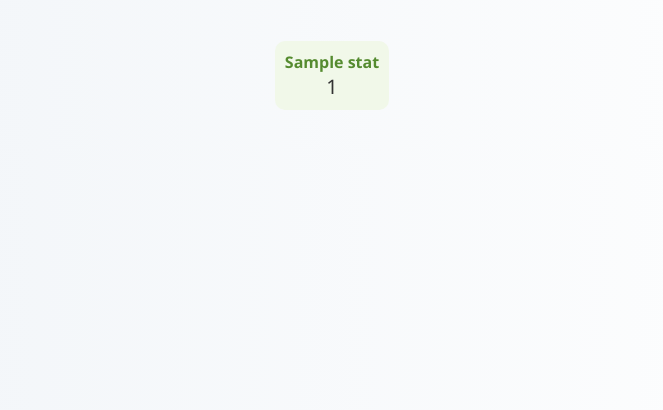
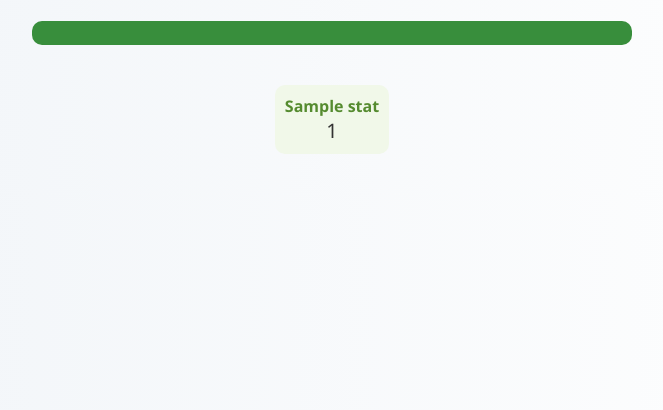
Before and after one commit to uriya222972/sms-auto-bot, a Flask app: template templates/view.html in a window 1280 px wide. Shown: the part 171-581 px from the top of the page, without its empty margins (308-971 px from the left). Run offline with Flask 3, Linux system fonts and the light colour scheme; the template is opened without the code that fills it: most values are stand-ins (such as "Sample title", 1, 10 or a date in 2020).

Commit message:
Update view.html

```diff
--- a/templates/view.html
+++ b/templates/view.html
@@ -42,14 +42,45 @@
       pointer-events: none;
       z-index: 9999;
     }
+    .progress-bar {
+      height: 24px;
+      background: #c8e6c9;
+      border-radius: 10px;
+      overflow: hidden;
+      margin-top: 20px;
+      width: 80%;
+      max-width: 600px;
+    }
+    .progress-bar-inner {
+      height: 100%;
+      background: #388e3c;
+      color: #fff;
+      text-align: center;
+      line-height: 24px;
+      transition: width 0.3s;
+    }
   </style>
 </head>
 <body>
   <div class="number-display">
     <img src="/static/arrow-chart.png" alt="chart">
-    <span>₪ {{ "{:,}".format(total_sent * 1) }}</span>
+    <span>{{ total_sent }}</span>
   </div>
   <div class="label">סה"כ שיחות שבוצעו</div>
+
+  <div class="progress-bar">
+    <div class="progress-bar-inner" style="width: {{ total_sent / target_goal * 100 if target_goal else 0 }}%">
+      {{ total_sent }} / {{ target_goal }}
+    </div>
+  </div>
+
+  {% if bonus_active %}
+  <div class="progress-bar" style="background: #ffe0b2;">
+    <div class="progress-bar-inner" style="background: #fb8c00; width: {{ total_sent / bonus_goal * 100 if bonus_goal else 0 }}%">
+      🎁 {{ total_sent }} / {{ bonus_goal }}
+    </div>
+  </div>
+  {% endif %}
 
   <div class="stats-boxes" style="display: flex; flex-wrap: wrap; gap: 10px; margin-top: 40px; max-width: 800px;">
     {% for label, count in stats.items() %}
@@ -61,12 +92,13 @@
   </div>
 
   {% if total_sent >= target_goal %}
-  <canvas class="confetti"></canvas>
-  <script src="https://cdn.jsdelivr.net/npm/confetti-js@0.0.18/dist/index.min.js"></script>
+  <script src="https://cdn.jsdelivr.net/npm/canvas-confetti@1.5.1/dist/confetti.browser.min.js"></script>
   <script>
-    const confettiSettings = { target: 'canvas.confetti', max: 150, size: 1.2 };
-    const confetti = new ConfettiGenerator(confettiSettings);
-    confetti.render();
+    setTimeout(() => {
+      for (let i = 0; i < 5; i++) {
+        confetti({ particleCount: 100, spread: 70, origin: { y: 0.6 } });
+      }
+    }, 500);
   </script>
   {% endif %}
 </body>
```
